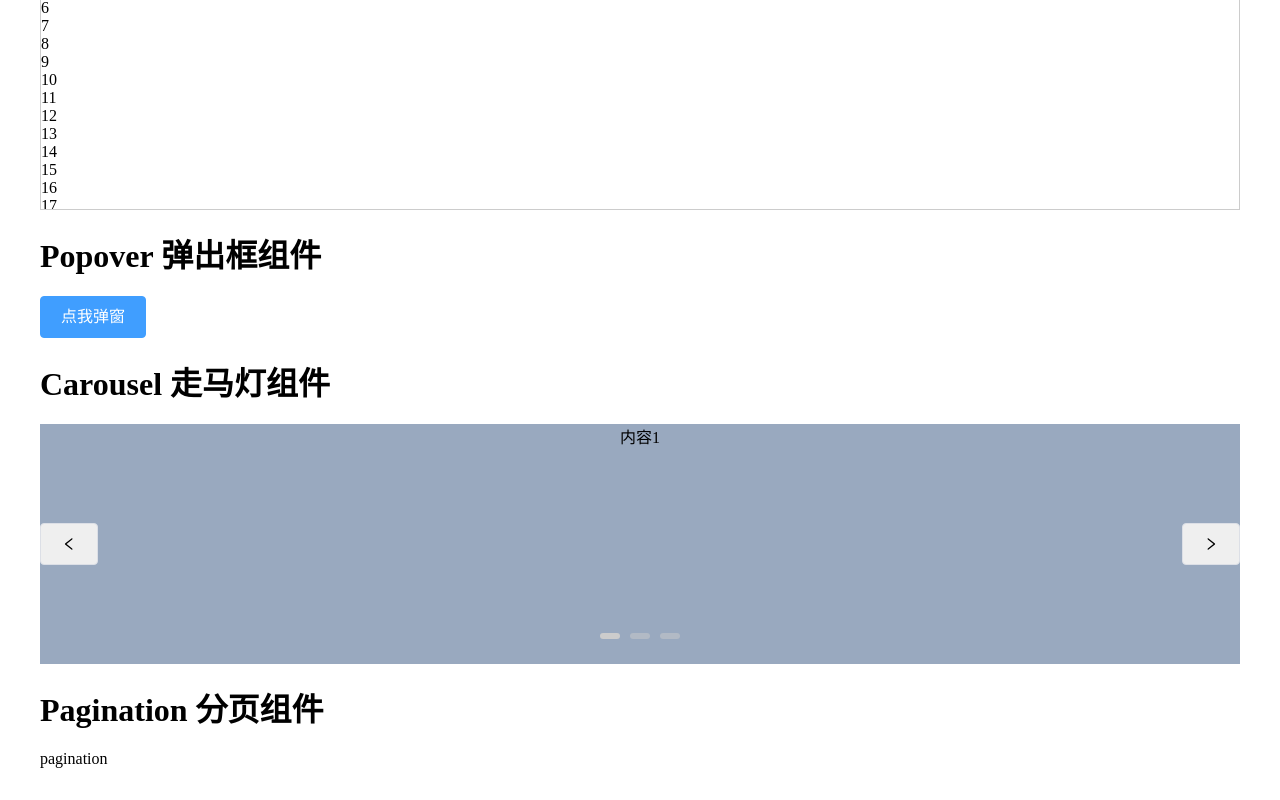
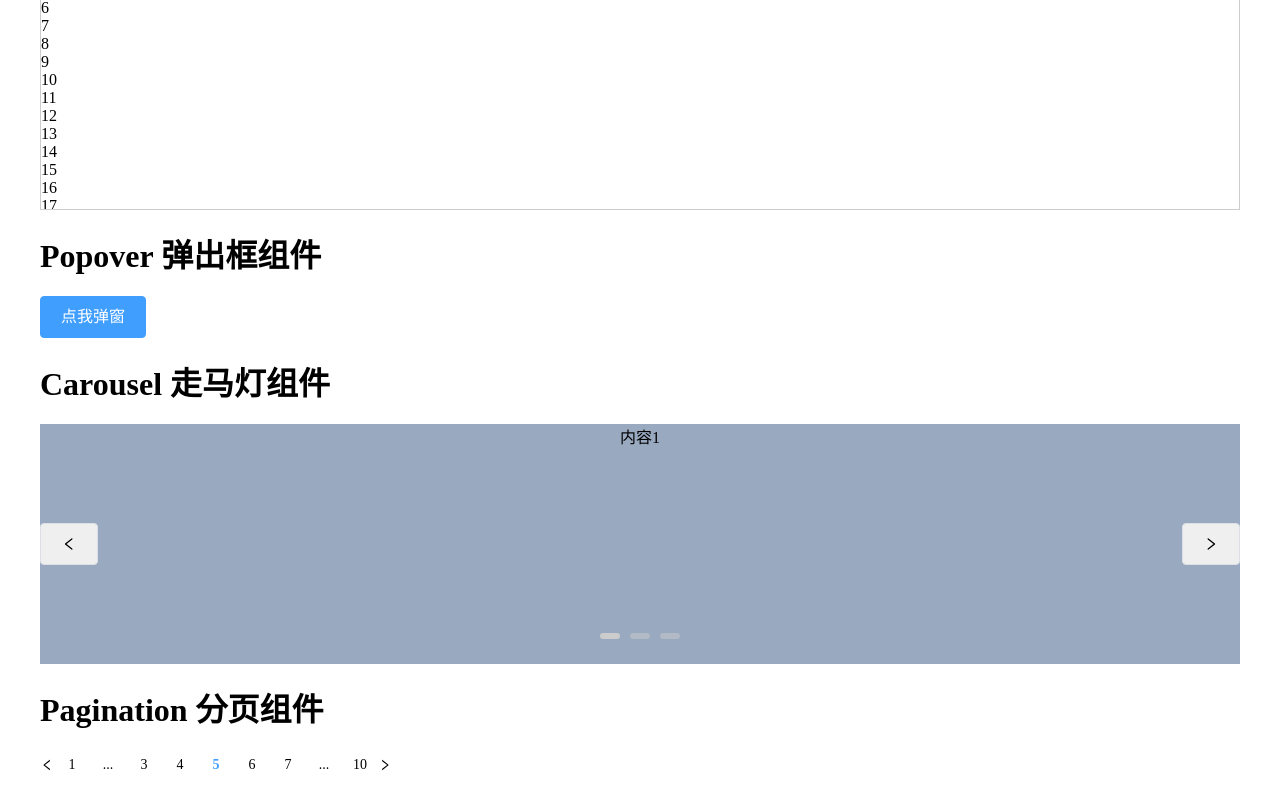
Before and after one commit to zhangyanling77/zyl-ui, a Vue app: page / in a window 1280 px wide. Shown: the part 4464-5264 px from the top of the page. Built offline with nearby package versions, Linux system fonts and the light colour scheme.

Commit message:
feat: pagination 实现

```diff
--- a/src/packages/pagination/pagination.vue
+++ b/src/packages/pagination/pagination.vue
@@ -1,15 +1,140 @@
 <template>
-  <div>
-    pagination
-  </div>
+  <ul class="zyl-pagination">
+    <li>
+      <zyl-icon icon="left" @click="select(currentPage - 1)"></zyl-icon>
+    </li>
+    <li>
+      <span :class="{active:currentPage === 1}" @click="select(1)">1</span>
+    </li>
+    <li v-if="showPrevMore"><span>...</span></li>
+    <li v-for="p in pagers" :key="p">
+      <span :class="{active:currentPage === p}" @click="select(p)">{{p}}</span>
+    </li>
+    <li v-if="showNextMore"><span>...</span></li>
+    <li>
+      <span :class="{active:currentPage === total}" @click="select(total)">{{total}}</span>
+    </li>
+    <li>
+      <zyl-icon icon="right" @click="select(currentPage + 1)"></zyl-icon>
+    </li>
+  </ul>
 </template>
 
 <script>
 export default {
-  name: 'zyl-pagination'
+  name: 'zyl-pagination',
+  props: {
+    total: {
+      type: Number,
+      default: 1,
+    },
+    pagerCount: {
+      type: Number,
+      default: 7,
+    },
+    currentPage: {
+      type: Number,
+      default: 1,
+    }
+  },
+  data() {
+    return {
+      showPrevMore: false,
+      showNextMore: false,
+    }
+  },
+  computed: {
+    pagers() {
+      let total = this.total;
+      // 计算是否显示 ... 这个按钮
+      let pagerCount = this.pagerCount;
+      let middleValue = Math.floor(this.pagerCount / 2); // 向下取整
+      let currentPage = this.currentPage;
+      let showPrevMore = false;
+      let showNextMore = false;
+      if (total > pagerCount) {
+        if (currentPage > middleValue + 1) {
+          showPrevMore = true;
+        }
+        if (currentPage < total - middleValue) {
+          showNextMore = true;
+        }
+      }
+      //
+      let arr = [];
+      if (showPrevMore && !showNextMore) {
+        // pagerCount - 2 是为了去掉头尾的1和10
+        let start = total - (pagerCount - 2);
+        for (let i = start; i < total; i++) {
+          arr.push(i)
+        }
+      } else if (!showPrevMore && showNextMore) {
+        for(let i = 2; i < pagerCount; i++) {
+          arr.push(i)
+        }
+      } else if (showPrevMore && showNextMore) {
+        // 取中间值
+        let val = Math.floor((pagerCount - 2) / 2); // 7-2 = 5
+        for (let i = currentPage - val; i <= currentPage + val; i++) {
+          arr.push(i)
+        }
+      } else {
+        for (let i = 2; i < total; i++) {
+          arr.push(i)
+        }
+      }
+      this.showPrevMore = showPrevMore;
+      this.showNextMore = showNextMore;
+      return arr;
+    }
+  },
+  methods: {
+    select(current) {
+      // 判断越界
+      if (current < 1) {
+        current = 1;
+      }
+      if (current > this.total) {
+        current = this.total;
+      }
+      // 触发重新渲染 同步当前页
+      if (current !== this.currentPage) {
+        this.$emit('update:current-page', current)
+      }
+    }
+  },
 }
 </script>
 
 <style lang="scss">
-
+@import "@/styles/_var.scss";
+  .zyl-pagination li {
+    list-style: none;
+    display: inline-flex;
+    vertical-align: middle;
+    user-select: none;
+    span {
+      padding: 0 4px;
+      background: #fff;
+      vertical-align: top;
+      display: inline-block;
+      font-size: 14px;
+      min-width: 36px;
+      height: 30px;
+      line-height: 30px;
+      cursor: pointer;
+      box-sizing: border-box;
+      text-align: center;
+      margin: 0;
+    }
+    .zyl-icon {
+      width: 14px;
+      height: 14px;
+      cursor: pointer;
+    }
+    .active {
+      color: $primary;
+      font-weight: 600;
+    }
+  }
 </style>
```
